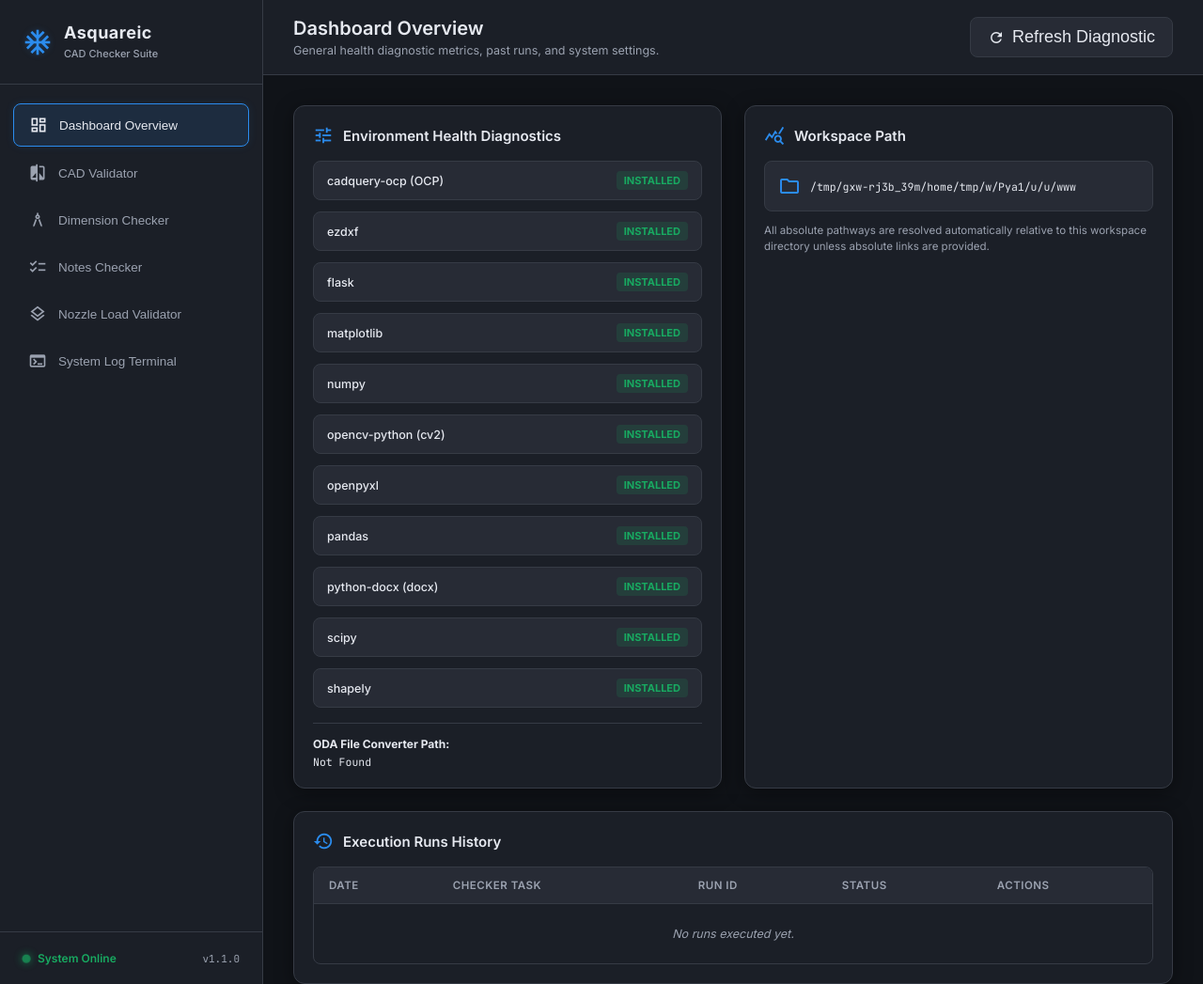
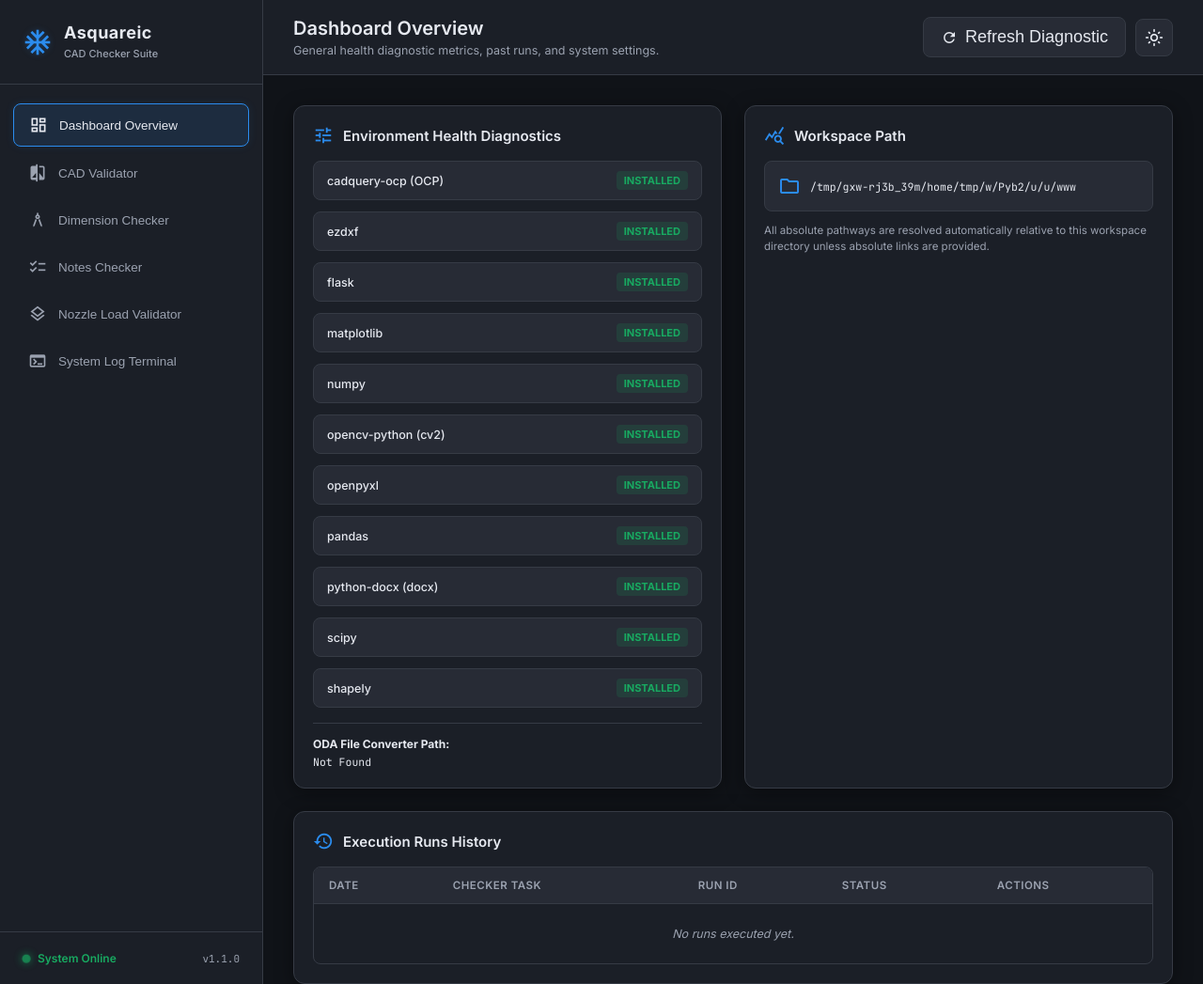
Before and after one commit to raghuram1233/Asquareic, a Flask app: page / in a window 1280 px wide. Shown: the whole page at 94% size. Run offline with Flask 3, Linux system fonts and the light colour scheme; data that the repository does not hold is empty.

Commit message:
Unifies Dashboard Changes

```diff
--- a/Asquareic_Unified_Dashboard/static/css/style.css
+++ b/Asquareic_Unified_Dashboard/static/css/style.css
@@ -2,7 +2,7 @@
    Reset & Variables System
    ============================================================================= */
 :root {
-  /* Color Palette (HSL Tailored) */
+  /* Color Palette (HSL Tailored) — Dark Mode */
   --bg-primary: hsl(220, 20%, 8%);
   --bg-secondary: hsl(220, 18%, 13%);
   --bg-tertiary: hsl(220, 16%, 18%);
@@ -32,6 +32,38 @@
   --header-height: 80px;
   --transition-fast: 0.18s ease;
   --transition-medium: 0.28s cubic-bezier(0.4, 0, 0.2, 1);
+  --terminal-bg: #05070a;
+}
+
+/* ── Light Theme Variables ───────────────────────────────────────────── */
+[data-theme="light"] {
+  --bg-primary: hsl(220, 20%, 96%);
+  --bg-secondary: hsl(220, 20%, 100%);
+  --bg-tertiary: hsl(220, 18%, 93%);
+  --border-color: hsl(220, 12%, 82%);
+  --border-focus: hsl(210, 85%, 50%);
+
+  --text-primary: hsl(220, 25%, 12%);
+  --text-muted: hsl(220, 12%, 45%);
+  --text-inverse: hsl(220, 25%, 92%);
+
+  --accent-blue: hsl(210, 85%, 46%);
+  --accent-blue-hover: hsl(210, 85%, 39%);
+  --accent-blue-alpha: hsla(210, 85%, 46%, 0.10);
+
+  --accent-emerald: hsl(150, 65%, 30%);
+  --accent-emerald-hover: hsl(150, 65%, 24%);
+  --accent-emerald-alpha: hsla(150, 65%, 30%, 0.12);
+
+  --accent-crimson: hsl(350, 70%, 42%);
+  --accent-crimson-hover: hsl(350, 70%, 35%);
+  --accent-crimson-alpha: hsla(350, 70%, 42%, 0.12);
+
+  --accent-amber: hsl(42, 85%, 40%);
+  --accent-amber-alpha: hsla(42, 85%, 40%, 0.12);
+
+  --card-shadow: 0 2px 12px hsla(220, 20%, 20%, 0.10);
+  --terminal-bg: hsl(220, 15%, 16%);
 }
 
 * {
@@ -49,6 +81,7 @@ body {
   overflow: hidden;
   -webkit-font-smoothing: antialiased;
   -moz-osx-font-smoothing: grayscale;
+  transition: background-color 0.25s ease, color 0.25s ease;
 }
 
 /* Custom Scrollbars */
@@ -212,6 +245,15 @@ body {
   font-size: 12.5px;
   color: var(--text-muted);
 }
+
+.header-actions {
+  display: flex;
+  flex-direction: row;
+  align-items: center;
+  gap: 10px;
+  flex-shrink: 0;
+}
+
 
 .content-body {
   flex-grow: 1;
@@ -379,8 +421,26 @@ select:focus {
   align-items: center;
   justify-content: center;
   gap: 8px;
-  transition: var(--transition-fast);
+  transition: background-color var(--transition-fast), border-color var(--transition-fast), color var(--transition-fast);
   outline: none;
+}
+
+/* Theme toggle — square icon-only button */
+.btn-theme {
+  padding: 0;
+  width: 40px;
+  height: 40px;
+  flex-shrink: 0;
+  border-radius: 8px;
+}
+
+.btn-theme .material-icons-outlined {
+  font-size: 20px !important;
+  transition: transform 0.4s cubic-bezier(0.34, 1.56, 0.64, 1);
+}
+
+.btn-theme:hover .material-icons-outlined {
+  transform: rotate(30deg);
 }
 
 .btn span {
@@ -949,7 +1009,7 @@ select:focus {
 
 .terminal-body {
   flex-grow: 1;
-  background-color: #05070a;
+  background-color: var(--terminal-bg);
   border: 1px solid var(--border-color);
   border-radius: 8px;
   font-family: 'JetBrains Mono', monospace;
--- /dev/null
+++ b/Asquareic_Unified_Dashboard/static/fonts/fonts.css
@@ -0,0 +1,49 @@
+@font-face {
+  font-family: 'Inter';
+  font-style: normal;
+  font-weight: 300;
+  font-display: swap;
+  src: url(/static/fonts/UcCO3FwrK3iLTeHuS_nVMrMxCp50SjIw2boKoduKmMEVuOKfMZg.ttf) format('truetype');
+}
+@font-face {
+  font-family: 'Inter';
+  font-style: normal;
+  font-weight: 400;
+  font-display: swap;
+  src: url(/static/fonts/UcCO3FwrK3iLTeHuS_nVMrMxCp50SjIw2boKoduKmMEVuLyfMZg.ttf) format('truetype');
+}
+@font-face {
+  font-family: 'Inter';
+  font-style: normal;
+  font-weight: 500;
+  font-display: swap;
+  src: url(/static/fonts/UcCO3FwrK3iLTeHuS_nVMrMxCp50SjIw2boKoduKmMEVuI6fMZg.ttf) format('truetype');
+}
+@font-face {
+  font-family: 'Inter';
+  font-style: normal;
+  font-weight: 600;
+  font-display: swap;
+  src: url(/static/fonts/UcCO3FwrK3iLTeHuS_nVMrMxCp50SjIw2boKoduKmMEVuGKYMZg.ttf) format('truetype');
+}
+@font-face {
+  font-family: 'Inter';
+  font-style: normal;
+  font-weight: 700;
+  font-display: swap;
+  src: url(/static/fonts/UcCO3FwrK3iLTeHuS_nVMrMxCp50SjIw2boKoduKmMEVuFuYMZg.ttf) format('truetype');
+}
+@font-face {
+  font-family: 'JetBrains Mono';
+  font-style: normal;
+  font-weight: 400;
+  font-display: swap;
+  src: url(/static/fonts/tDbY2o-flEEny0FZhsfKu5WU4zr3E_BX0PnT8RD8yKxjPQ.ttf) format('truetype');
+}
+@font-face {
+  font-family: 'JetBrains Mono';
+  font-style: normal;
+  font-weight: 500;
+  font-display: swap;
+  src: url(/static/fonts/tDbY2o-flEEny0FZhsfKu5WU4zr3E_BX0PnT8RD8-qxjPQ.ttf) format('truetype');
+}
--- /dev/null
+++ b/Asquareic_Unified_Dashboard/static/fonts/material-icons.css
@@ -0,0 +1,20 @@
+@font-face {
+  font-family: 'Material Icons Outlined';
+  font-style: normal;
+  font-weight: 400;
+  src: url(/static/fonts/gok-H7zzDkdnRel8-DQ6KAXJ69wP1tGnf4ZGhUcd.otf) format('opentype');
+}
+
+.material-icons-outlined {
+  font-family: 'Material Icons Outlined';
+  font-weight: normal;
+  font-style: normal;
+  font-size: 24px;
+  line-height: 1;
+  letter-spacing: normal;
+  text-transform: none;
+  display: inline-block;
+  white-space: nowrap;
+  word-wrap: normal;
+  direction: ltr;
+}
--- a/Asquareic_Unified_Dashboard/static/js/main.js
+++ b/Asquareic_Unified_Dashboard/static/js/main.js
@@ -1,5 +1,6 @@
 document.addEventListener("DOMContentLoaded", () => {
   // Initialize subsystems
+  initTheme();
   initTabs();
   initDiagnostics();
   initFileBrowser();
@@ -9,6 +10,40 @@ document.addEventListener("DOMContentLoaded", () => {
   initPanZoom("cad-zoom-viewport", "cad-zoom-content", "cad-zoom-in", "cad-zoom-out", "cad-zoom-reset");
   initPanZoom("dim-zoom-viewport", "dim-zoom-content", "dim-zoom-in", "dim-zoom-out", "dim-zoom-reset");
 });
+
+// =============================================================================
+// Theme Toggle (Dark / Light)
+// =============================================================================
+function initTheme() {
+  const root = document.documentElement;
+  const toggleBtn = document.getElementById("btn-theme-toggle");
+  const themeIcon = document.getElementById("theme-icon");
+
+  // Restore saved preference (default: dark)
+  const saved = localStorage.getItem("asquareic-theme") || "dark";
+  applyTheme(saved);
+
+  toggleBtn.addEventListener("click", () => {
+    const current = root.getAttribute("data-theme") === "light" ? "light" : "dark";
+    const next = current === "dark" ? "light" : "dark";
+    applyTheme(next);
+    localStorage.setItem("asquareic-theme", next);
+  });
+
+  function applyTheme(theme) {
+    if (theme === "light") {
+      root.setAttribute("data-theme", "light");
+      themeIcon.textContent = "dark_mode";
+      toggleBtn.title = "Switch to dark theme";
+    } else {
+      root.removeAttribute("data-theme");
+      themeIcon.textContent = "light_mode";
+      toggleBtn.title = "Switch to light theme";
+    }
+  }
+}
+
+
 
 // =============================================================================
 // Tab Switching Manager
--- a/Asquareic_Unified_Dashboard/templates/index.html
+++ b/Asquareic_Unified_Dashboard/templates/index.html
@@ -4,12 +4,10 @@
   <meta charset="UTF-8">
   <meta name="viewport" content="width=device-width, initial-scale=1.0">
   <title>Asquareic Engineering CAD Validator & Checker Dashboard</title>
-  <!-- Material Icons for sleek ui symbols -->
-  <link href="https://fonts.googleapis.com/icon?family=Material+Icons+Outlined" rel="stylesheet">
-  <!-- Google Fonts: Inter -->
-  <link rel="preconnect" href="https://fonts.googleapis.com">
-  <link rel="preconnect" href="https://fonts.gstatic.com" crossorigin>
-  <link href="https://fonts.googleapis.com/css2?family=Inter:wght@300;400;500;600;700&family=JetBrains+Mono:wght@400;500&display=swap" rel="stylesheet">
+  <!-- Material Icons (served locally — offline safe) -->
+  <link rel="stylesheet" href="/static/fonts/material-icons.css">
+  <!-- Google Fonts: Inter + JetBrains Mono (served locally — offline safe) -->
+  <link rel="stylesheet" href="/static/fonts/fonts.css">
   <!-- CSS Styling link -->
   <link rel="stylesheet" href="/static/css/style.css">
 </head>
@@ -71,6 +69,9 @@
         <button id="btn-refresh-status" class="btn btn-secondary">
           <span class="material-icons-outlined">refresh</span>
           <span>Refresh Diagnostic</span>
+        </button>
+        <button id="btn-theme-toggle" class="btn btn-secondary btn-theme" title="Toggle light / dark theme">
+          <span class="material-icons-outlined" id="theme-icon">light_mode</span>
         </button>
       </div>
     </header>
```
Also changed, not shown: Asquareic_Cad_Validator/cad_validator/hlr_engine.py (+17 -3 lines), Asquareic_Cad_Validator/cad_validator/step_loader.py (+11 -2 lines), Asquareic_Unified_Dashboard/static/fonts/UcCO3FwrK3iLTeHuS_nVMrMxCp50SjIw2boKoduKmMEVuFuYMZg.ttf (added), Asquareic_Unified_Dashboard/static/fonts/UcCO3FwrK3iLTeHuS_nVMrMxCp50SjIw2boKoduKmMEVuGKYMZg.ttf (added), Asquareic_Unified_Dashboard/static/fonts/UcCO3FwrK3iLTeHuS_nVMrMxCp50SjIw2boKoduKmMEVuI6fMZg.ttf (added), Asquareic_Unified_Dashboard/static/fonts/UcCO3FwrK3iLTeHuS_nVMrMxCp50SjIw2boKoduKmMEVuLyfMZg.ttf (added), Asquareic_Unified_Dashboard/static/fonts/UcCO3FwrK3iLTeHuS_nVMrMxCp50SjIw2boKoduKmMEVuOKfMZg.ttf (added), Asquareic_Unified_Dashboard/static/fonts/gok-H7zzDkdnRel8-DQ6KAXJ69wP1tGnf4ZGhUcd.otf (added), Asquareic_Unified_Dashboard/static/fonts/tDbY2o-flEEny0FZhsfKu5WU4zr3E_BX0PnT8RD8-qxjPQ.ttf (added), Asquareic_Unified_Dashboard/static/fonts/tDbY2o-flEEny0FZhsfKu5WU4zr3E_BX0PnT8RD8yKxjPQ.ttf (added), 2 other files.
